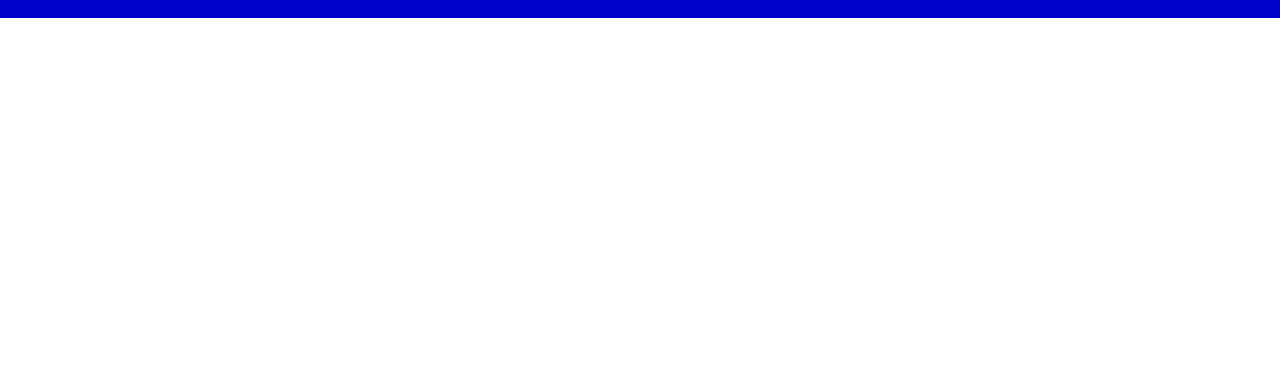
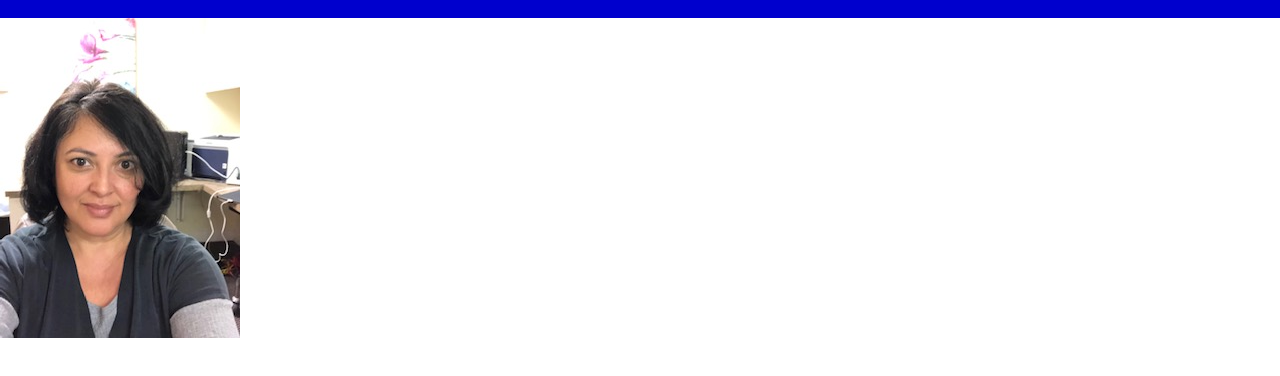
Before and after one commit to funnygeeky/professional-portfolio, a plain HTML site: page index.html in a window 1280 px wide. Shown: the part 64-440 px from the top of the page. Drawn offline with Linux system fonts and the light colour scheme.

Commit message:
added photo.

```diff
--- a/index.html
+++ b/index.html
@@ -32,5 +32,9 @@
             </ul>
         </nav>
         </header>
+         <!--Hero/jumbotron-->
+         <article>
+             <img src="./assets/images/IMG_Self.jpeg" alt="Michelle Wood, Professional Full-stack Developer">
+         </article>
     </body>
 </html>
```
Also changed, not shown: assets/images/IMG_Self.jpeg (added), 3 other files.
